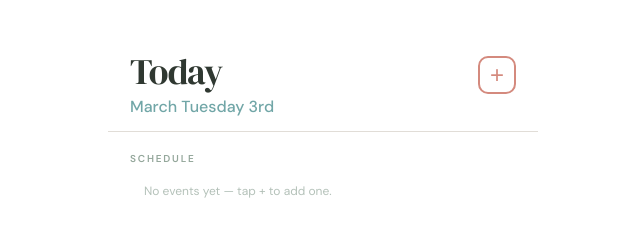
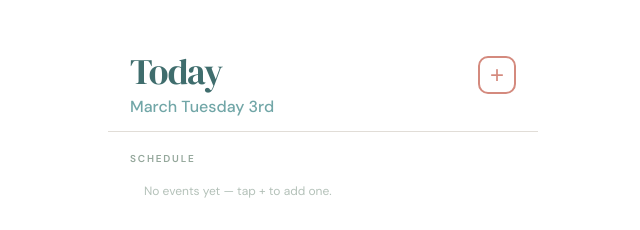
Before and after one commit to savroe/currents-app, a plain HTML site: page index.html in a window 1280 px wide. Shown: the top 230 px of the page, 317-957 px from the left. Drawn offline with Linux system fonts and the light colour scheme.

Commit message:
Update index.html

```diff
--- a/index.html
+++ b/index.html
@@ -13,7 +13,7 @@
 body{font-family:'DM Sans',sans-serif;font-size:14px;background:var(--wh);color:var(--kp);min-height:100vh;max-width:430px;margin:0 auto;}
 .hdr{background:var(--wh);padding:52px 22px 14px;position:sticky;top:0;z-index:100;border-bottom:1px solid var(--sd);}
 .hrow{display:flex;align-items:flex-start;justify-content:space-between;gap:12px;}
-.htitle{font-family:'DM Serif Display',serif;font-size:36px;color:var(--kp);letter-spacing:-1px;line-height:1.1;}
+.htitle{font-family:'DM Serif Display',serif;font-size:36px;color:var(--td);letter-spacing:-1px;line-height:1.1;}
 .hdate{font-size:16px;font-weight:500;color:var(--tm);margin-top:4px;}
 .bplus{width:38px;height:38px;border-radius:10px;border:2px solid var(--co);background:none;color:var(--co);font-size:24px;display:flex;align-items:center;justify-content:center;cursor:pointer;flex-shrink:0;margin-top:4px;transition:all .15s;}
 .bplus:active{background:var(--co);color:var(--wh);}
```
